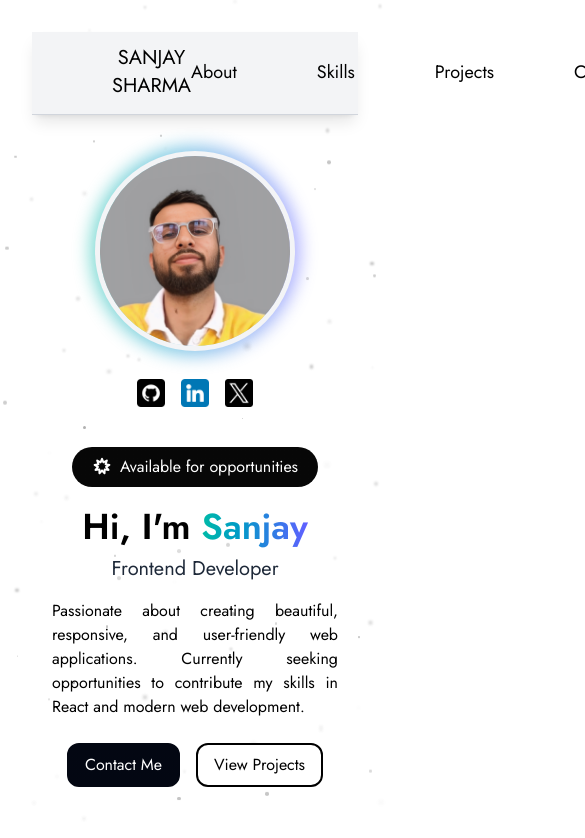
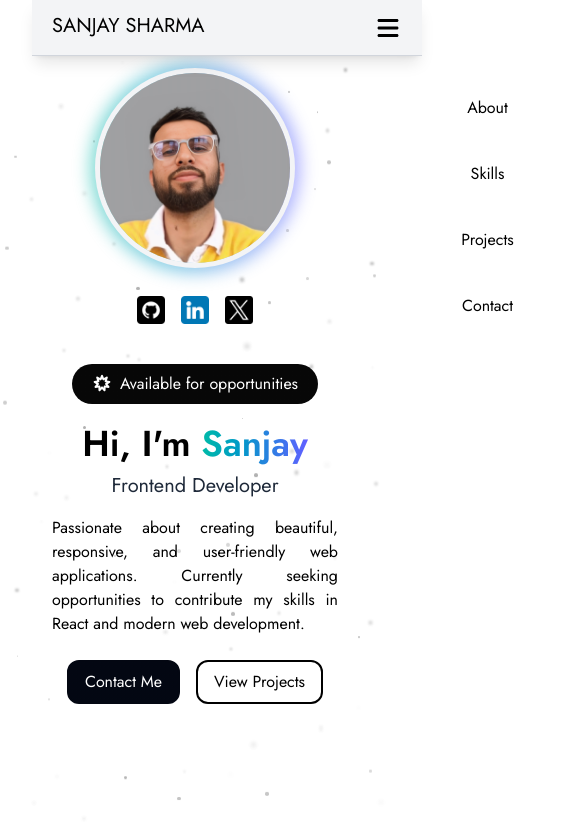
Before and after one commit to usanjay/portfolio, a React (Vite) app: page / in a window 390 px wide. Shown: the top 838 px of the page, 585 px wide, since content can reach past the window. Built offline with nearby package versions, Linux system fonts and the light colour scheme.

Commit message:
fix: navbar mobile menu

```diff
--- a/package.json
+++ b/package.json
@@ -16,9 +16,11 @@
     "@fortawesome/free-solid-svg-icons": "^7.1.0",
     "@fortawesome/react-fontawesome": "^3.1.0",
     "@lottiefiles/dotlottie-react": "^0.17.8",
+    "@mui/material": "^7.3.5",
     "@tailwindcss/vite": "^4.1.17",
     "react": "^19.2.0",
     "react-dom": "^19.2.0",
+    "react-responsive": "^10.0.1",
     "react-router": "^7.9.6",
     "react-router-dom": "^7.9.6",
     "tailwindcss": "^4.1.17"
--- /dev/null
+++ b/src/home/navbar/MobileMenu.jsx
@@ -0,0 +1,44 @@
+import React, { useEffect } from 'react'
+import NavItem from './NavItem'
+
+function MobileMenu({ isMenu }) {
+
+    useEffect(() => {
+        if (isMenu) {
+            document.body.style.overflow = 'hidden'
+        } else {
+            document.body.style.overflow = 'auto'
+        }
+
+        // Cleanup in case component unmounts
+        return () => {
+            document.body.style.overflow = 'auto'
+        }
+    }, [isMenu]);
+
+    return (
+        <div
+            className={`fixed top-14 inset-0 z-50 flex justify-end
+            ${isMenu ? 'pointer-events-auto' : 'pointer-events-none'}`}
+        >
+            <div
+                className={`absolute inset-0 bg-gray-400 transition-opacity duration-700
+                ${isMenu ? 'opacity-40' : 'opacity-0'}`}
+            />
+
+            <div
+                className={`w-1/2 bg-white p-10 relative transition-transform duration-700
+                flex flex-col gap-10
+                ${isMenu ? 'translate-x-0' : 'translate-x-full'}`}
+            >
+                <NavItem content="About" />
+                <NavItem content="Skills" />
+                <NavItem content="Projects" />
+                <NavItem content="Contact" />
+            </div>
+        </div>
+    )
+}
+
+
+export default MobileMenu
--- a/src/home/navbar/NavItem.jsx
+++ b/src/home/navbar/NavItem.jsx
@@ -5,7 +5,7 @@ function NavItem({content}) {
 
   return (
     <div className=''>
-        <Link className='hover-border'>{content}</Link>
+        <Link className='hover-border '>{content}</Link>
     </div>
   )
 }
--- a/src/home/navbar/Navbar.jsx
+++ b/src/home/navbar/Navbar.jsx
@@ -1,18 +1,43 @@
-import React from 'react'
+import React, { useEffect, useState } from 'react'
 import NavItem from './NavItem.jsx'
+import { useMediaQuery } from "react-responsive";
+
+import MobileMenu from './MobileMenu.jsx';
+import ToggleButton from './ToggleButton.jsx';
+
 
 function Navbar() {
+  const isMobile = useMediaQuery({ query: "(max-width: 640px)" });
+  const [isMenu, setIsMenu] = useState(false);
+  const toggleMenu = () => {
+    setIsMenu(!isMenu && true);
+  }
+
+  useEffect(()=> {
+    if(!isMobile) setIsMenu(false);
+  },[isMobile]);
 
   return (
-    <nav className="flex justify-between px-20 py-3 bg-gray-100 border-b border-gray-300 shadow-lg">
-      <h1 className="text-xl hover-border">SANJAY SHARMA</h1>
-      <div className='flex items-center gap-20 text-lg'>
+    <>
+      <nav className="flex justify-between px-5 sm:px-10 md:px-20 py-3 bg-gray-100 border-b border-gray-300
+    shadow-lg fixed top-0 z-100 w-screen h-14">
+        <h1 className="text-xl hover-border flex-nowrap">SANJAY SHARMA</h1>
+        {
+          isMobile
+            ? <div className='flex items-center'>
+              <ToggleButton isMenu={isMenu} toggleMenu={toggleMenu} />
+
+            </div>
+            : <div className='flex items-center sm:gap-10 md:gap-20 text-lg'>
               <NavItem content="About" />
               <NavItem content="Skills" />
               <NavItem content="Projects" />
               <NavItem content="Contact" />
             </div>
+        }
       </nav>
+      <MobileMenu isMenu={isMenu} />
+    </>
   )
 }
 
--- /dev/null
+++ b/src/home/navbar/ToggleButton.jsx
@@ -0,0 +1,41 @@
+import React from 'react'
+import { FontAwesomeIcon } from '@fortawesome/react-fontawesome'
+import { faBars, faX } from '@fortawesome/free-solid-svg-icons'
+
+function ToggleButton({ isMenu, toggleMenu }) {
+    return (
+        <button
+            onClick={toggleMenu}
+            className="relative w-7 h-7 cursor-pointer select-none"
+        >
+            {/* ROTATING WRAPPER */}
+            <div
+                className={`
+                    absolute inset-0 flex items-center justify-center
+                    transition-transform duration-300
+                    ${isMenu ? 'rotate-90' : 'rotate-0'}
+                `}
+            >
+                {/* Hamburger Icon */}
+                <FontAwesomeIcon
+                    icon={faBars}
+                    className={`
+                        absolute text-2xl transition-opacity duration-200
+                        ${isMenu ? 'opacity-0' : 'opacity-100'}
+                    `}
+                />
+
+                {/* X Icon */}
+                <FontAwesomeIcon
+                    icon={faX}
+                    className={`
+                        absolute text-2xl transition-opacity duration-200
+                        ${isMenu ? 'opacity-100' : 'opacity-0'}
+                    `}
+                />
+            </div>
+        </button>
+    )
+}
+
+export default ToggleButton
--- a/src/index.css
+++ b/src/index.css
@@ -6,7 +6,7 @@
 
  .hover-border {
     @apply after:content-[''] after:block after:border-b-2 after:bg-black after:w-0
-      after:duration-300 after:ease-in hover:after:w-full
+      after:duration-300 after:ease-in hover:after:w-full active:after:w-full
 }
 
 .gradient-bg-color {
```
Also changed, not shown: 1 other file (tests, documents, lock files or other folders). Lines whose indentation alone changed are shown as unchanged.
